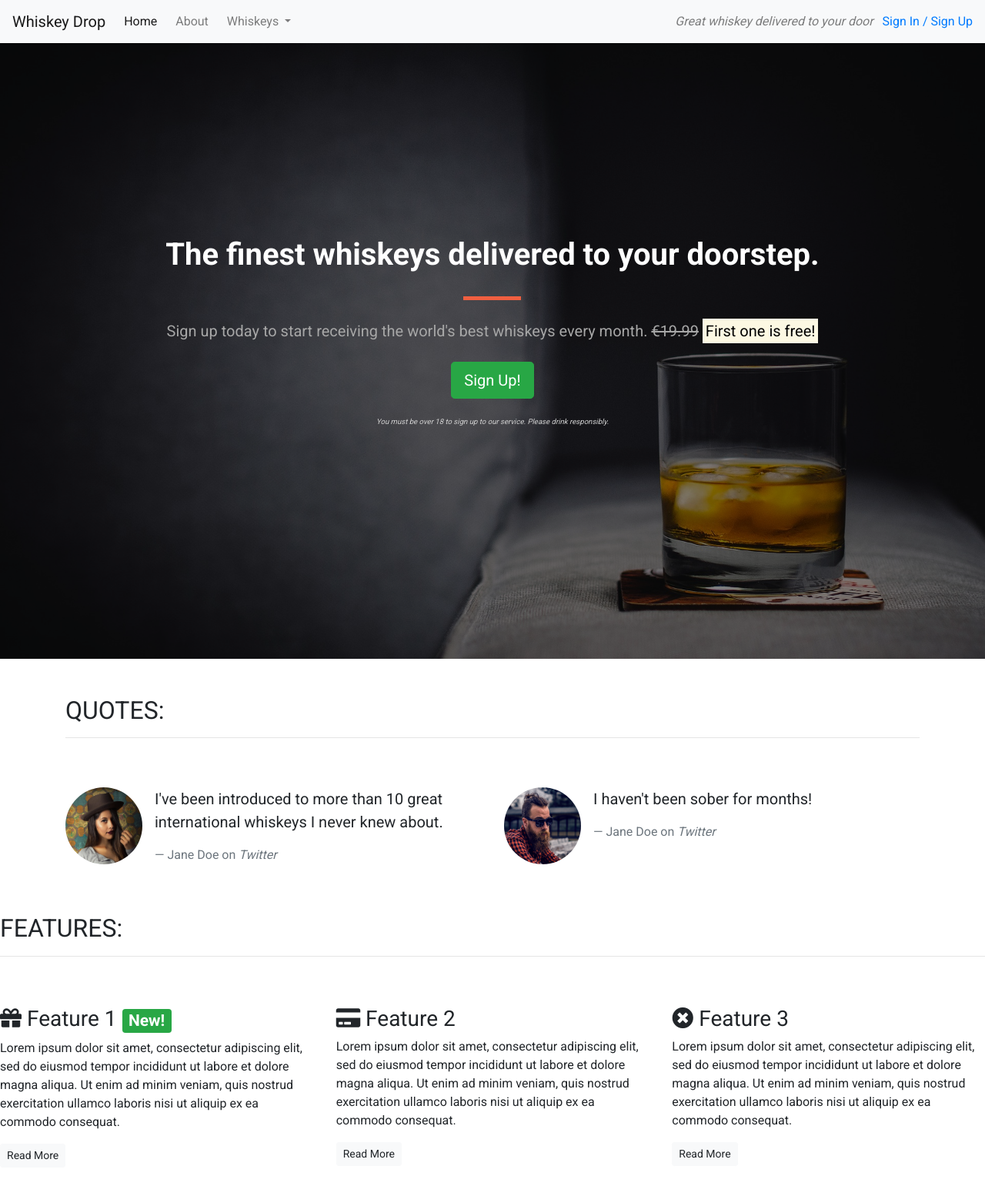
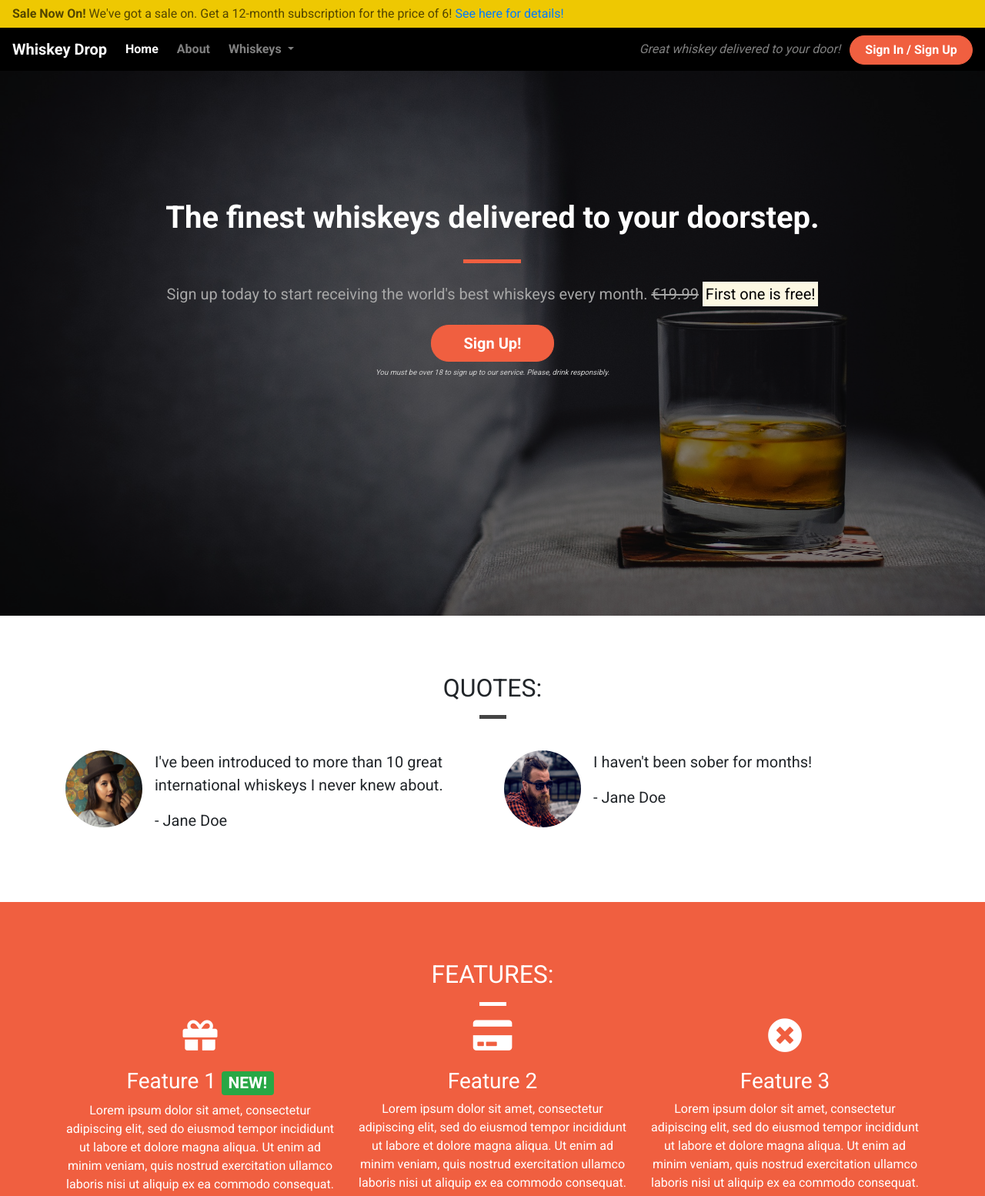
Before and after one commit to alperkan1/Whiskey-Page-, a plain HTML site: page index.html in a window 1280 px wide. Shown: the top 1554 px of the page at 77% size. Before the commit the page ends 1533 px from the top, so only its background shows below. Drawn offline with nearby package versions, Linux system fonts and the light colour scheme.

Commit message:
add final look to page

```diff
--- a/CSS/style.css
+++ b/CSS/style.css
@@ -3,6 +3,13 @@ body {
 }
 
 /* Containers */
+
+.container-wrapper {}
+
+.container-wrapper--red {
+    background-color: #f05f40;
+    color: white;
+}
 
 .alert-container {}
 
@@ -15,7 +22,7 @@ body {
     -o-background-size: cover;
     background-size: cover;
 
-    display:flex;
+    display: flex;
     align-items: center;
     justify-content: center;
 
@@ -31,26 +38,41 @@ body {
     background-color: rgba(0, 0, 0, 0.5);
 }
 
-.quotes-container {}
-
-.features-container {}
-
-/* Block dividers */
-
-.block-divider {
-    width: 75px;
-    height: 5px;
-    border: 0;
-    background-color: #444;
+.content-container {
+    padding-top: 75px;
+    padding-bottom: 75px;
 }
 
-.block-divider--orange {
-    background-color: #f05f40;
+/* Navbar */
+
+.navalert-container {
+    position: absolute;
+    top: 0;
+    left: 0;
+    z-index: 1;
+    padding-left: 0;
+    padding-right: 0;
 }
 
-.block-divider--short {
-    width: 35px;
+.navbar {
+    margin-bottom: 0;
+    width: 100%;
+    background-color: rgba(0, 0, 0, 25);
+    border: 0;
 }
+
+.navbar .navbar-toggler {
+    border: 0;
+}
+
+.navbar .navbar-brand {
+    font-weight: bold;
+}
+
+.navbar .navbar-nav a {
+    font-weight: bold;
+}
+
 
 /* Jumbotron */
 
@@ -76,6 +98,27 @@ body {
     color: #d0d0d0;
 }
 
+/* Block dividers */
+
+.block-divider {
+    width: 75px;
+    height: 5px;
+    border: 0;
+    background-color: #444;
+}
+
+.block-divider--orange {
+    background-color: #f05f40;
+}
+
+.block-divider--white {
+    background-color: white;
+}
+
+.block-divider--short {
+    width: 35px;
+}
+
 /* Buttons */
 
 .btn--cta {
@@ -98,3 +141,61 @@ body {
     border-color: #df4929;
     color: white;
 }
+
+/* Alert */
+
+.alert-container .col-12 {
+    padding-left: 0;
+    padding-right: 0;
+}
+
+.site-wide-alert {
+    color: #544600;
+    background-color: #eec802;
+    border-color: #eec802;
+    padding: 5px 15px;
+    margin-bottom: 0;
+    border: 1px solid transparent;
+    border-radius: 0;
+}
+
+/* Page Headers */
+
+.page-header {
+    margin-bottom: 0;
+    border-bottom: 0;
+    text-align: center;
+}
+
+.page-header h2 {
+    margin-top: 0;
+}
+
+/* Quotes */
+
+.quotes .page-header {
+    margin-bottom: 25px;
+}
+
+/* Features */
+
+.feature {
+    text-align: center;
+    margin-bottom: 40px;
+}
+
+.feature i {
+    margin-bottom: 20px;
+    font-size: 45px;
+    line-height: 45px;
+}
+
+.feature .btn {
+    background-color: white;
+    border-color: white;
+    border-radius: 15px;
+    min-width: 100px;
+    font-weight: bold;
+    margin-top: 10px;
+    color: #f05f40;
+}
--- a/index.html
+++ b/index.html
@@ -3,19 +3,27 @@
 
 <head>
     <meta charset="utf-8">
+    <title>Whiskey Drop | Taste a new whiskey every month</title>
     <meta name="viewport" content="width=device-width, initial-scale=1.0">
-    <title>Whiskey Drop | Taste a new whiskey every month</title>
     <link rel="stylesheet" href="https://maxcdn.bootstrapcdn.com/bootstrap/4.1.3/css/bootstrap.min.css">
     <link rel="stylesheet" href="https://use.fontawesome.com/releases/v5.6.1/css/all.css" integrity="sha384-gfdkjb5BdAXd+lj+gudLWI+BXq4IuLW5IT+brZEZsLFm++aCMlF1V92rMkPaX4PP" crossorigin="anonymous">
     <link href="https://fonts.googleapis.com/css?family=Roboto:400,700" rel="stylesheet">
-    <link rel="stylesheet" href="/CSS/style.css" type="text/css" />
+    <link rel="stylesheet" href="CSS/style.css"text/css" />
 </head>
 
 <body>
-    <!--Nav-->
-    <nav class="navbar navbar-light navbar-expand-sm bg-light">
-        <a href="/" class="navbar-brand">
-                    Whiskey Drop</a>
+    <div class="container-fluid navalert-container">
+        <div class="container-fluid alert-container">
+            <div class="row d-none d-sm-block">
+                <div class="col-12">
+                    <div class="site-wide-alert alert alert-warning">
+                        <strong>Sale Now On!</strong> We've got a sale on. Get a 12-month subscription for the price of 6! <a href="">See here for details!</a>
+                    </div>
+                </div>
+            </div>
+        </div>
+        <nav class="navbar navbar-dark navbar-expand-sm">
+            <a href="/" class="navbar-brand">Whiskey Drop</a>
 
             <button class="navbar-toggler ml-auto" type="button" data-toggle="collapse" data-target="#navbarNavDropdown" aria-controls="navbarNavDropdown" aria-expanded="false" aria-label="Toggle navigation">
         <span class="navbar-toggler-icon"></span></button>
@@ -23,7 +31,7 @@
             <div class="collapse navbar-collapse" id="navbarNavDropdown">
                 <ul class="navbar-nav mr-auto">
                     <li class="active nav-item mr-2"><a class="nav-link" href="/">Home</a></li>
-                <li class="nav-item mr-2"><a class="nav-link" href="">About</a></li>
+                    <li class="nav-item mr-2"><a class="nav-link" href="/about">About</a></li>
                     <li class="nav-item dropdown">
                         <a class="nav-link dropdown-toggle" href="#" id="navbarDropdownMenuLink" role="button" data-toggle="dropdown" aria-haspopup="true" aria-expanded="false">
           Whiskeys
@@ -36,24 +44,15 @@
                         </div>
                     </li>
 
-                <li class="nav-item mr-2 d-block d-sm-none"><a class="nav-link" href="">Sign In / Sign Up</a></li>
+                    <li class="nav-item mr-2 d-block d-sm-none"><a class="nav-link" href="/login">Sign In / Sign Up</a></li>
                 </ul>
             </div>
             <div class="d-none d-md-block">
-            <p class="navbar-text my-auto mr-2"><i>Great whiskey delivered to your door</i></p>
-            <a href="/login">Sign In / Sign Up</a>
+                <p class="navbar-text my-auto mr-2"><i>Great whiskey delivered to your door!</i></p>
+                <a href="/login" class="btn btn--cta btn--red">Sign In / Sign Up</a>
             </div>
-        <!--</div>-->
         </nav>
-    <!--<div class="container alert-container">-->
-    <!--    <div class="row d-none d-sm-block">-->
-    <!--        <div class="col-12">-->
-    <!--            <div class="alert alert-warning">-->
-    <!--                <strong>Sale Now On!</strong> We've got a sale on. Get a 12 month subscription for the price of 6! <a href="">See here for more details</a>-->
-    <!--            </div>-->
-    <!--        </div>-->
-    <!--    </div>-->
-    <!--</div>-->
+    </div>
     <div class="container-fluid callout-container">
         <!-- Callout -->
         <div class="opaque-overlay">&nbsp;</div>
@@ -66,21 +65,22 @@
                         <s class="d-none d-sm-inline">€19.99</s>
                         <span class="d-inline d-sm-none"><br></span>
                         <strong><mark>First one is free!</mark></strong></p>
-                    <p><button class="btn btn-lg btn-success" data-toggle="modal" data-target="#signUpModal">Sign Up!</button></p>
-                    <p class="text-muted"><small>You must be over 18 to sign up to our service. Please drink responsibly.</small></p>
+                    <button class="btn btn-lg btn--cta btn--red" data-toggle="modal" data-target="#signUpModal">Sign Up!</button>
+                    <p class="text-muted"><small>You must be over 18 to sign up to our service. Please, drink responsibly.</small></p>
                 </section>
             </div>
         </div>
+        <!-- /.callout -->
     </div>
-    <!-- /.callout -->
 
     <!-- Quotes -->
-    <div class="container quotes-container">
+    <div class="container-wrapper">
+        <div class="container quotes-container content-container">
             <section class="quotes">
                 <div class="row">
-                <div class="col-12 my-5">
+                    <div class="col-12 page-header">
                         <h2 class="text-uppercase">Quotes:</h2>
-                    <hr />
+                        <hr class="block-divider block-divider--short">
                     </div>
                 </div>
                 <div class="row">
@@ -92,7 +92,7 @@
                             <div class="media-body">
                                 <blockquote class="blockquote">
                                     <p>I've been introduced to more than 10 great international whiskeys I never knew about.</p>
-                                <footer class="blockquote-footer">Jane Doe on <cite title="Twitter">Twitter</cite></footer>
+                                    <p>- Jane Doe</p>
                                 </blockquote>
                             </div>
                         </div>
@@ -105,51 +105,54 @@
                             <div class="media-body">
                                 <blockquote class="blockquote">
                                     <p>I haven't been sober for months!</p>
-                                <footer class="blockquote-footer">Jane Doe on <cite title="Twitter">Twitter</cite></footer>
+                                    <p>- Jane Doe</p>
                                 </blockquote>
                             </div>
                         </div>
                     </div>
                 </div>
             </section>
+            <!-- /.quotes -->
         </div>
-    <!-- /.quotes -->
+    </div>
 
     <!-- Features -->
-    <div class="features-container">
+    <div class="container-wrapper container-wrapper--red">
+        <div class="container features-container content-container">
             <section class="features">
                 <div class="row">
-                <div class="col-12 my-5">
+                    <div class="col-12 page-header">
                         <h2 class="text-uppercase">Features:</h2>
-                    <hr />
+                        <hr class="block-divider block-divider--short block-divider--white">
                     </div>
                 </div>
                 <div class="row">
                     <div class="col-12 col-md-6 col-lg-4">
                         <div class="feature">
-                        <h3><i class="fas fa-gift d-none d-sm-inline"></i> Feature 1 <span class="badge badge-success">New!</span></h3>
+                            <h3><i class="fas fa-gift d-none d-sm-block"></i> Feature 1 <span class="badge badge-success">NEW!</span></h3>
                             <p>Lorem ipsum dolor sit amet, consectetur adipiscing elit, sed do eiusmod tempor incididunt ut labore et dolore magna aliqua. Ut enim ad minim veniam, quis nostrud exercitation ullamco laboris nisi ut aliquip ex ea commodo consequat.</p>
                             <p><a class="btn btn-sm btn-light" href="">Read More</a></p>
                         </div>
                     </div>
                     <div class="col-12 col-md-6 col-lg-4">
                         <div class="feature">
-                        <h3><i class="fas fa-credit-card d-none d-sm-inline"></i> Feature 2</h3>
+                            <h3><i class="fas fa-credit-card d-none d-sm-block"></i> Feature 2</h3>
                             <p>Lorem ipsum dolor sit amet, consectetur adipiscing elit, sed do eiusmod tempor incididunt ut labore et dolore magna aliqua. Ut enim ad minim veniam, quis nostrud exercitation ullamco laboris nisi ut aliquip ex ea commodo consequat.</p>
                             <p><a class="btn btn-sm btn-light" href="">Read More</a></p>
                         </div>
                     </div>
                     <div class="col-12 d-md-none d-lg-block col-lg-4">
                         <div class="feature">
-                        <h3><i class="fas fa-times-circle d-none d-sm-inline"></i> Feature 3</h3>
+                            <h3><i class="fas fa-times-circle d-none d-sm-block"></i> Feature 3</h3>
                             <p>Lorem ipsum dolor sit amet, consectetur adipiscing elit, sed do eiusmod tempor incididunt ut labore et dolore magna aliqua. Ut enim ad minim veniam, quis nostrud exercitation ullamco laboris nisi ut aliquip ex ea commodo consequat.</p>
                             <p><a class="btn btn-sm btn-light" href="">Read More</a></p>
                         </div>
                     </div>
                 </div>
             </section>
+            <!-- /.features -->
         </div>
-    <!-- /.features -->
+    </div>
 
     <div class="modal" tabindex="-1" role="dialog" id="signUpModal">
         <div class="modal-dialog" role="document">
```
Lines whose indentation alone changed are shown as unchanged.
